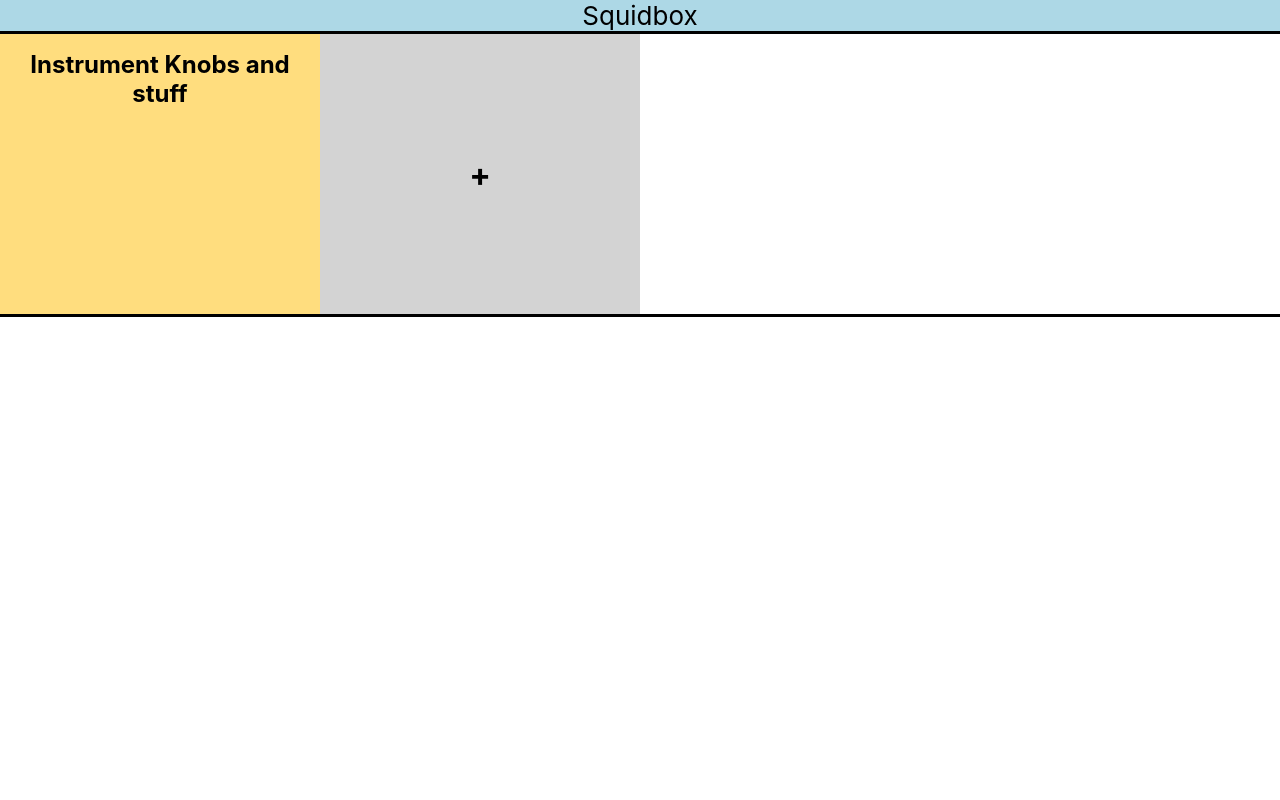
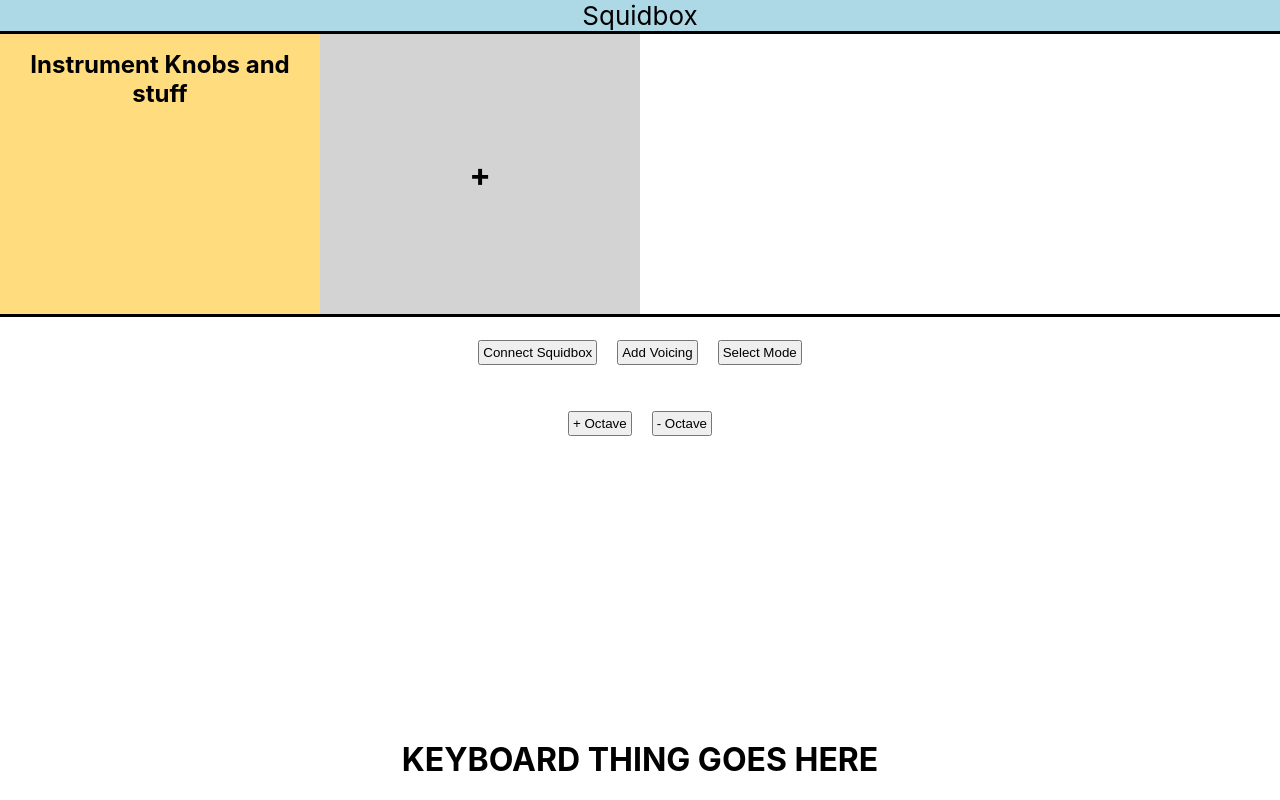
Before and after one commit to vjmanzo/squidbox-1, a React (Create React App) app: page / in a window 1280 px wide. Built offline with nearby package versions, Linux system fonts and the light colour scheme.

Commit message:
added bottom section, basic layout done

```diff
--- a/src/App.js
+++ b/src/App.js
@@ -1,5 +1,6 @@
 import './App.css';
 import TopPanel from './TopPanel';
+import BottomPanel from './BottomPanel'
 
 function App() {
   return (
@@ -13,6 +14,8 @@ function App() {
 
       <TopPanel />
 
+      <BottomPanel />
+
     </div>
 
 
--- /dev/null
+++ b/src/BottomPanel.css
@@ -0,0 +1,24 @@
+
+.App-bottom-panel{
+
+
+    align-items:center;
+    display:grid;
+
+
+}
+
+.keyboard{
+
+    position:fixed;
+    bottom:0%;
+    left: 50%;
+    transform: translateX(-50%);
+
+
+}
+
+.buttons{
+    padding:3px;
+    margin: 10px;
+}
--- /dev/null
+++ b/src/BottomPanel.js
@@ -0,0 +1,57 @@
+import './BottomPanel.css';
+
+
+const BottomPanel = () => {
+    return (
+
+
+        <div className="App-bottom-panel">
+
+            <div className="buttons">
+
+                <button className="buttons">
+                    Connect Squidbox
+                </button>
+
+                <button className="buttons">
+                    Add Voicing
+                </button>
+
+                <button className="buttons">
+                    Select Mode
+                </button>
+            </div>
+
+            <div className="buttons">
+
+                <button className="buttons">
+                    + Octave
+                </button>
+
+                <button className="buttons">
+                    - Octave
+                </button>
+            </div>
+
+            <div className="keyboard">
+
+                <footer>
+                    <h1>
+                    KEYBOARD THING GOES HERE
+                    </h1>
+
+                </footer>
+
+            </div>
+
+
+
+        </div>
+
+
+
+    );
+
+}
+
+export default BottomPanel;
```
Also changed, not shown: src/music_keyboard_placeholder.png (added).
